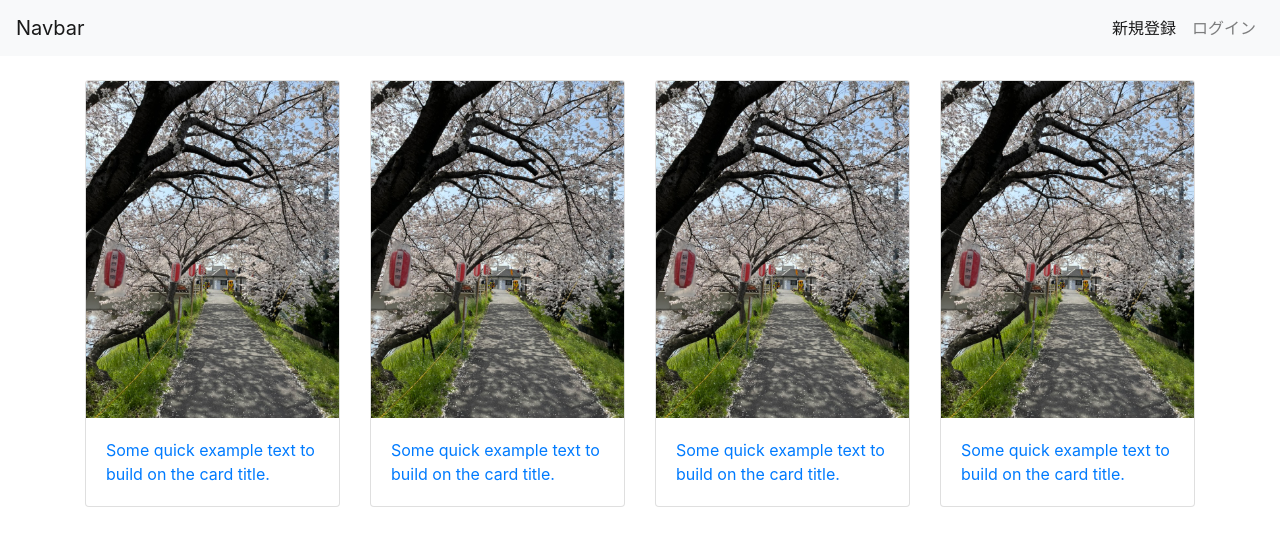
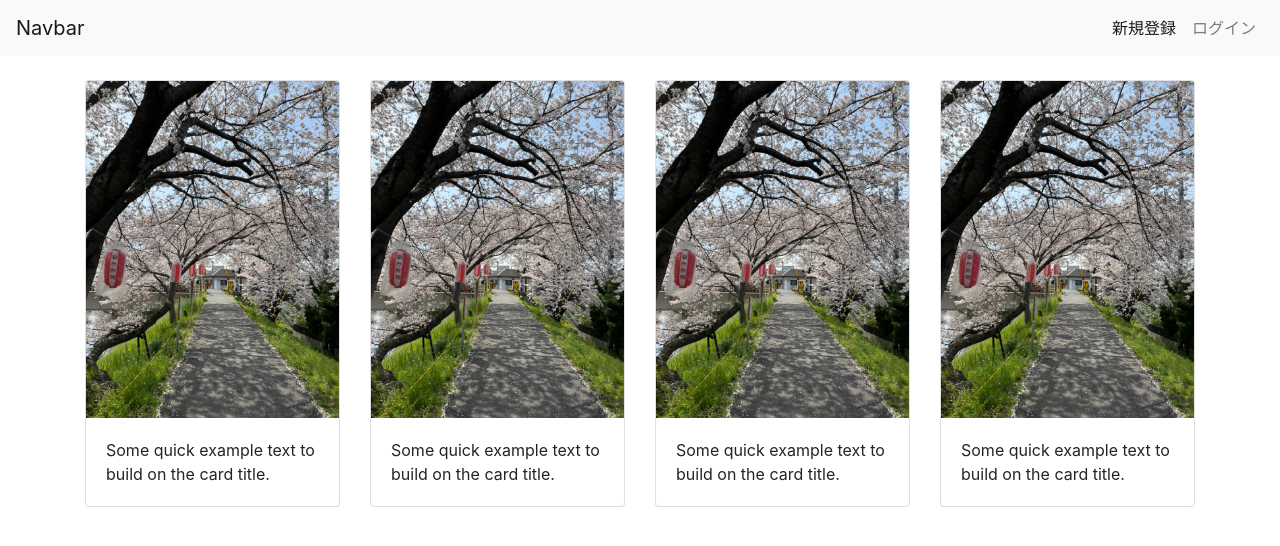
Before and after one commit to planetffkk/kk-app, an Angular app: page /product in a window 1280 px wide. Shown: the top 546 px of the page. Built offline with nearby package versions, Linux system fonts and the light colour scheme.

Commit message:
productId読み込めるよう追加

```diff
--- a/src/app/product/product-list/product-list.component.ts
+++ /dev/null
@@ -1,12 +0,0 @@
-import { Component } from '@angular/core';
-
-@Component({
-  selector: 'app-product-list',
-  templateUrl: './product-list.component.html',
-  styleUrls: ['./product-list.component.scss']
-})
-export class ProductListComponent {
-
-  products: any = [1, 2, 3, 4];
-
-}
--- a/src/app/product/product-list/product-list.component.html
+++ b/src/app/product/product-listings/product-listings.component.html
@@ -3,8 +3,8 @@
 <div class="container">
     <div class="row">
 
-      <div *ngFor="let product of products" class="col-sm">
-          <a [routerLink]="['detail']">
+      <div *ngFor="let product of products; let productId = index" class="col-sm">
+          <a [routerLink]="[ productId ]">
             <div class="card">
               <img src="./assets/img/79140332-4DC8-4ECF-A150-231AB7C9ED77_1_105_c.jpeg" class="card-img-top" alt="...">
               <div class="card-body">
--- /dev/null
+++ b/src/app/product/product-listings/product-listings.component.scss
@@ -0,0 +1,8 @@
+a {
+    text-decoration: none;
+    color:inherit;
+}
+
+a:hover {
+    color:skyblue;
+}
--- /dev/null
+++ b/src/app/product/product-listings/product-listings.component.ts
@@ -0,0 +1,12 @@
+import { Component } from '@angular/core';
+
+@Component({
+  selector: 'app-product-listings',
+  templateUrl: './product-listings.component.html',
+  styleUrls: ['./product-listings.component.scss']
+})
+export class ProductListingComponent {
+
+  products: any = [1, 2, 3, 4];
+
+}
--- a/src/app/product/productdetail/productdetail.component.ts
+++ b/src/app/product/productdetail/productdetail.component.ts
@@ -1,4 +1,8 @@
-import { Component } from '@angular/core';
+import { Component, OnInit } from '@angular/core';
+import { ActivatedRoute } from '@angular/router';
+import { products } from '../../products';
+
+
 
 @Component({
   selector: 'app-productdetail',
@@ -7,4 +11,15 @@ import { Component } from '@angular/core';
 })
 export class ProductdetailComponent {
 
+  product:any
+
+  constructor(
+    private route: ActivatedRoute,
+  ) {}
+
+  ngOnInit() {
+    this.route.paramMap.subscribe(params => {
+      this.product = products[+params.get('productId')!]
+    })
+  }
 }
--- /dev/null
+++ b/src/app/products.ts
@@ -0,0 +1,27 @@
+// export interface Product {
+//     id: number;
+//     name: string;
+//     price: number;
+//     description: string;
+//   }
+
+export const products = [
+    {
+      id: 1,
+      name: 'Phone XL',
+      price: 799,
+      description: 'A large phone with one of the best screens'
+    },
+    {
+      id: 2,
+      name: 'Phone Mini',
+      price: 699,
+      description: 'A great phone with one of the best cameras'
+    },
+    {
+      id: 3,
+      name: 'Phone Standard',
+      price: 299,
+      description: ''
+    }
+];
```
Also changed, not shown: src/app/product/product.module.ts (+4 -4 lines), src/app/product/product-list/product-list.component.scss (deleted).
